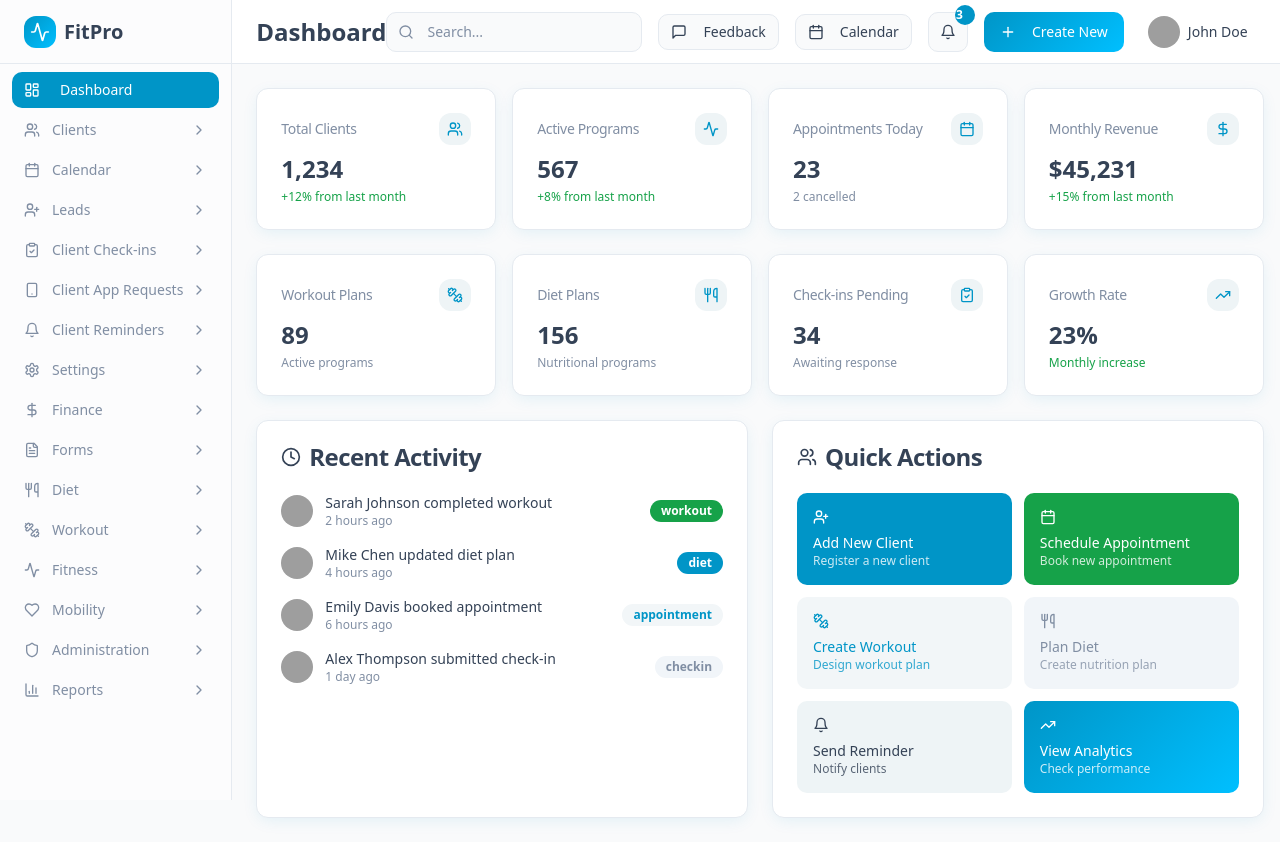
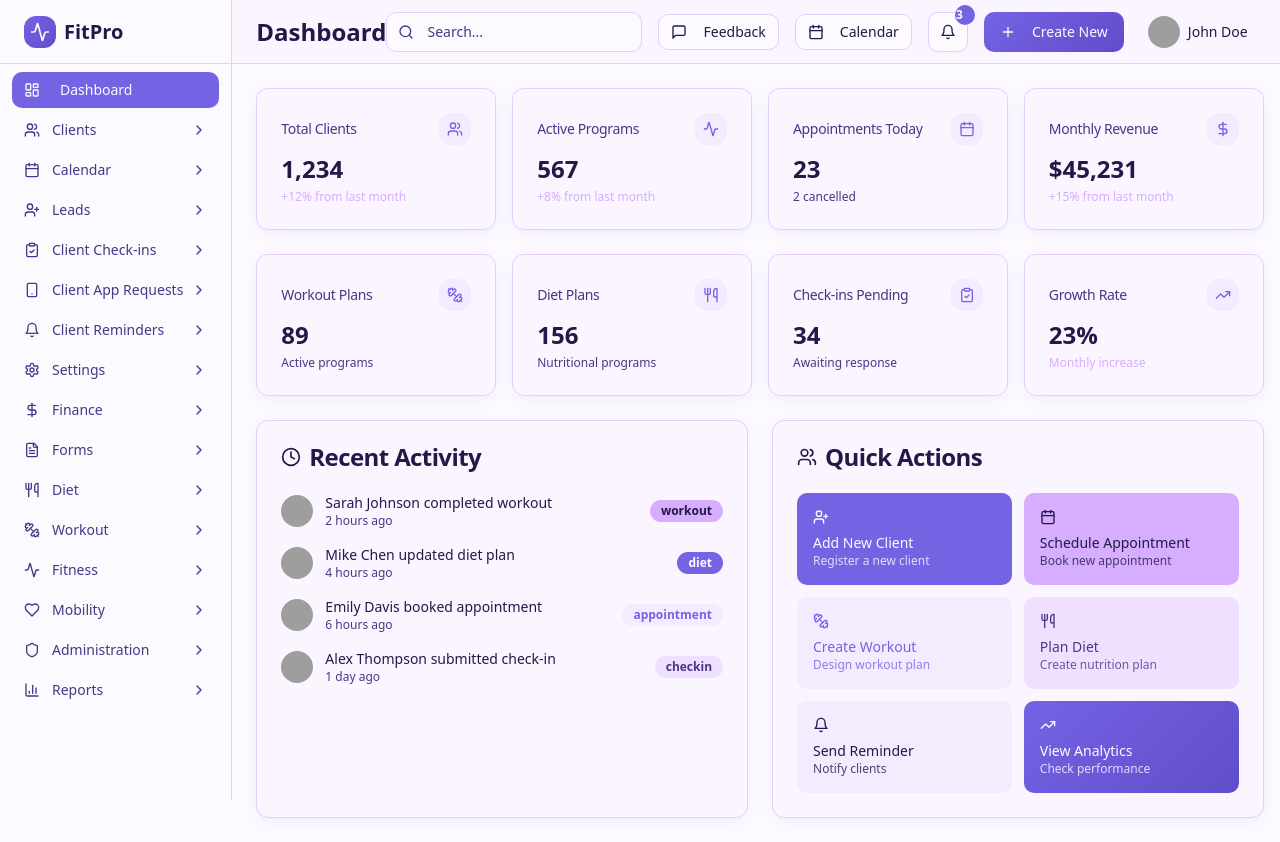
Before and after one commit to GymmawyGymMaster/nourish-move-manage, a React (Vite) app: page / in a window 1280 px wide. Built offline with nearby package versions, Linux system fonts and the light colour scheme; grey boxes are pictures that could not be loaded.

Commit message:
Update color theme
Update the color theme with the provided hex values.

```diff
--- a/src/index.css
+++ b/src/index.css
@@ -8,107 +8,100 @@ All colors MUST be HSL.
 
 @layer base {
   :root {
-    --background: 210 20% 98%;
-    --foreground: 215 25% 27%;
+    --background: 270 100% 99%;
+    --foreground: 253 48% 19%;
 
-    --card: 0 0% 100%;
-    --card-foreground: 215 25% 27%;
+    --card: 270 100% 98%;
+    --card-foreground: 253 48% 19%;
 
-    --popover: 0 0% 100%;
-    --popover-foreground: 215 25% 27%;
+    --popover: 270 100% 98%;
+    --popover-foreground: 253 48% 19%;
 
-    --primary: 195 100% 39%;
-    --primary-foreground: 0 0% 100%;
+    --primary: 248 70% 64%;
+    --primary-foreground: 270 100% 99%;
 
-    --secondary: 195 32% 96%;
-    --secondary-foreground: 195 100% 39%;
+    --secondary: 270 100% 96%;
+    --secondary-foreground: 248 70% 64%;
 
-    --muted: 210 40% 96%;
-    --muted-foreground: 215 16% 57%;
+    --muted: 270 100% 94%;
+    --muted-foreground: 252 42% 37%;
 
-    --accent: 142 76% 36%;
-    --accent-foreground: 0 0% 100%;
+    --accent: 270 100% 84%;
+    --accent-foreground: 253 48% 19%;
 
     --destructive: 0 84% 60%;
-    --destructive-foreground: 0 0% 100%;
+    --destructive-foreground: 270 100% 99%;
 
-    --border: 215 28% 92%;
-    --input: 215 28% 92%;
-    --ring: 195 100% 39%;
+    --border: 270 100% 90%;
+    --input: 270 100% 90%;
+    --ring: 248 70% 64%;
 
     --radius: 0.75rem;
 
     /* Custom design tokens */
-    --primary-glow: 195 100% 50%;
-    --accent-light: 142 76% 46%;
-    --surface: 210 33% 99%;
-    --surface-secondary: 195 32% 95%;
+    --primary-glow: 249 55% 55%;
+    --accent-light: 270 100% 90%;
+    --surface: 270 100% 99%;
+    --surface-secondary: 270 100% 96%;
 
     /* Gradients */
-    --gradient-primary: linear-gradient(135deg, hsl(195 100% 39%), hsl(195 100% 50%));
-    --gradient-accent: linear-gradient(135deg, hsl(142 76% 36%), hsl(142 76% 46%));
-    --gradient-surface: linear-gradient(180deg, hsl(210 33% 99%), hsl(210 20% 98%));
+    --gradient-primary: linear-gradient(135deg, hsl(248 70% 64%), hsl(249 55% 55%));
+    --gradient-accent: linear-gradient(135deg, hsl(270 100% 84%), hsl(270 100% 90%));
+    --gradient-surface: linear-gradient(180deg, hsl(270 100% 99%), hsl(270 100% 98%));
 
     /* Shadows */
-    --shadow-soft: 0 4px 16px -2px hsl(195 100% 39% / 0.1);
-    --shadow-medium: 0 8px 32px -4px hsl(195 100% 39% / 0.15);
-    --shadow-strong: 0 12px 48px -6px hsl(195 100% 39% / 0.2);
+    --shadow-soft: 0 4px 16px -2px hsl(248 70% 64% / 0.1);
+    --shadow-medium: 0 8px 32px -4px hsl(248 70% 64% / 0.15);
+    --shadow-strong: 0 12px 48px -6px hsl(248 70% 64% / 0.2);
 
     --radius: 0.75rem;
 
-    --sidebar-background: 0 0% 98%;
-
-    --sidebar-foreground: 240 5.3% 26.1%;
-
-    --sidebar-primary: 240 5.9% 10%;
-
-    --sidebar-primary-foreground: 0 0% 98%;
-
-    --sidebar-accent: 240 4.8% 95.9%;
-
-    --sidebar-accent-foreground: 240 5.9% 10%;
-
-    --sidebar-border: 220 13% 91%;
-
-    --sidebar-ring: 217.2 91.2% 59.8%;
+    --sidebar-background: 270 100% 98%;
+    --sidebar-foreground: 253 48% 19%;
+    --sidebar-primary: 248 70% 64%;
+    --sidebar-primary-foreground: 270 100% 99%;
+    --sidebar-accent: 270 100% 96%;
+    --sidebar-accent-foreground: 248 70% 64%;
+    --sidebar-border: 270 100% 90%;
+    --sidebar-ring: 248 70% 64%;
   }
 
   .dark {
-    --background: 222.2 84% 4.9%;
-    --foreground: 210 40% 98%;
+    --background: 253 48% 19%;
+    --foreground: 270 100% 99%;
 
-    --card: 222.2 84% 4.9%;
-    --card-foreground: 210 40% 98%;
+    --card: 253 43% 30%;
+    --card-foreground: 270 100% 99%;
 
-    --popover: 222.2 84% 4.9%;
-    --popover-foreground: 210 40% 98%;
+    --popover: 253 43% 30%;
+    --popover-foreground: 270 100% 99%;
 
-    --primary: 210 40% 98%;
-    --primary-foreground: 222.2 47.4% 11.2%;
+    --primary: 270 100% 84%;
+    --primary-foreground: 253 48% 19%;
 
-    --secondary: 217.2 32.6% 17.5%;
-    --secondary-foreground: 210 40% 98%;
+    --secondary: 252 42% 37%;
+    --secondary-foreground: 270 100% 99%;
 
-    --muted: 217.2 32.6% 17.5%;
-    --muted-foreground: 215 20.2% 65.1%;
+    --muted: 252 42% 37%;
+    --muted-foreground: 270 100% 90%;
 
-    --accent: 217.2 32.6% 17.5%;
-    --accent-foreground: 210 40% 98%;
+    --accent: 251 45% 45%;
+    --accent-foreground: 270 100% 99%;
 
     --destructive: 0 62.8% 30.6%;
-    --destructive-foreground: 210 40% 98%;
+    --destructive-foreground: 270 100% 99%;
 
-    --border: 217.2 32.6% 17.5%;
-    --input: 217.2 32.6% 17.5%;
-    --ring: 212.7 26.8% 83.9%;
-    --sidebar-background: 240 5.9% 10%;
-    --sidebar-foreground: 240 4.8% 95.9%;
-    --sidebar-primary: 224.3 76.3% 48%;
-    --sidebar-primary-foreground: 0 0% 100%;
-    --sidebar-accent: 240 3.7% 15.9%;
-    --sidebar-accent-foreground: 240 4.8% 95.9%;
-    --sidebar-border: 240 3.7% 15.9%;
-    --sidebar-ring: 217.2 91.2% 59.8%;
+    --border: 252 42% 37%;
+    --input: 252 42% 37%;
+    --ring: 270 100% 84%;
+    --sidebar-background: 253 48% 19%;
+    --sidebar-foreground: 270 100% 99%;
+    --sidebar-primary: 270 100% 84%;
+    --sidebar-primary-foreground: 253 48% 19%;
+    --sidebar-accent: 253 43% 30%;
+    --sidebar-accent-foreground: 270 100% 99%;
+    --sidebar-border: 252 42% 37%;
+    --sidebar-ring: 270 100% 84%;
   }
 }
 
```
